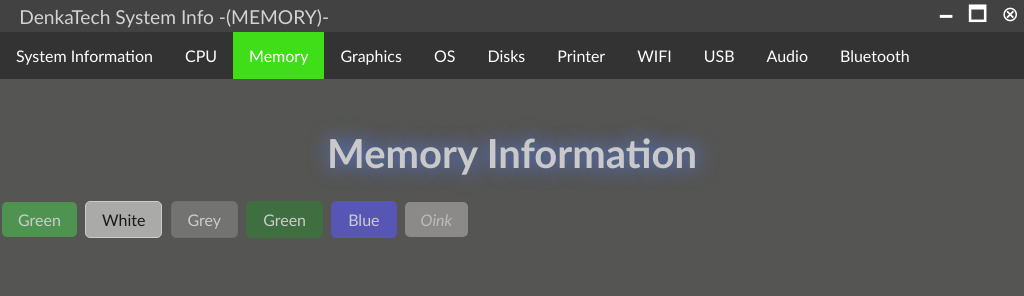
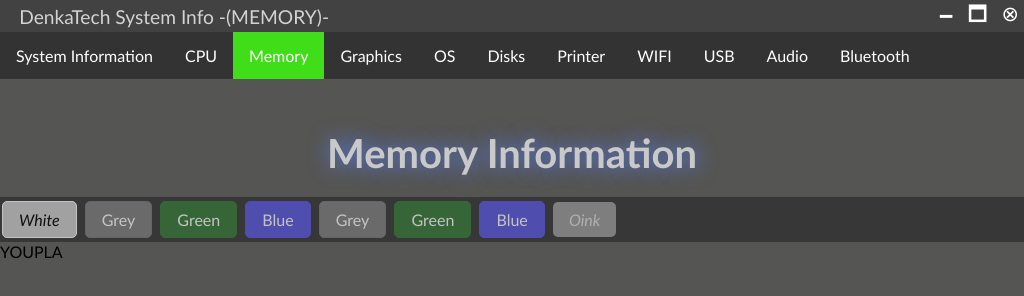
Before and after one commit to vangeytedvg/sysinfo_electron, an Electron app: page src/app/ui/memory.html in a window 1024 px wide. Both pictures are taken after a click on the button "White". Drawn offline with Linux system fonts and the light colour scheme.

Commit message:
Lots of experimenting with CSS and Electron

```diff
--- a/src/app/ui/memory.html
+++ b/src/app/ui/memory.html
@@ -48,16 +48,18 @@
       <denka-title caption="Memory Information"></denka-title>
     </section>
 
-    <section>
-      <button class="button">Green</button>
-      <button class="button button-white">White</button>
+    <div class="container">
+      <button id="kwakkel" class="button button-white">White</button>
+      <button class="button button-gray">Grey</button>
+      <button class="button button-green">Green</button>
+      <button class="button button-blue">Blue</button>
       <button class="button button-gray">Grey</button>
       <button class="button button-green">Green</button>
       <button class="button button-blue">Blue</button>
       <button class="button disabled">Oink</button>
-    </section>
+    </div>
 
-
+    <div id = "infobar"></div>
 
     <!-- Window events script -->
     <script src="./window.js" defer type="module"></script>
--- a/src/app/ui/style.css
+++ b/src/app/ui/style.css
@@ -123,3 +123,8 @@ nav {
 .table-style {
     margin-left: 10%;
 }
+
+.container {
+    align-items: center;
+    background-color: rgb(56, 55, 55);
+}
--- a/src/app/ui/styles/denkatech.css
+++ b/src/app/ui/styles/denkatech.css
@@ -8,13 +8,16 @@
     padding: 8px 16px;
     text-align: center;
     text-decoration: none;
-    display: inline-block;
     font-size: 1em;
     margin: 4px 2px;
     transition-duration: 0.4s;
     cursor: pointer;
 }
 
+/** This style is set for all types of buttons in this css **/
+.button:focus {
+    font-style: italic;
+}
 
 /** Can be used to indicate shortcuts
 .button::first-letter{
@@ -25,6 +28,11 @@
     background-color: rgb(206, 206, 206);
     color: black;
     border: 1px solid rgb(255, 255, 255);
+}
+
+/* Makes the button shift down 4 pixels */
+.button-white:active {
+	transform: translateY(4px);
 }
 
 .button-white:hover {
@@ -39,6 +47,10 @@
     border: 1px solid rgb(121, 121, 121);
 }
 
+.button-gray:active {
+	transform: translateY(4px);
+}
+
 .button-gray:hover {
     background-color: rgb(192, 192, 192);
     color: rgb(90, 90, 90);
@@ -51,11 +63,14 @@
     border: 1px solid #367938;
 }
 
+.button-green:active {
+    transform: translateY(4px);
+}
+
 .button-green:hover {
     background-color: #4caf50;
     color: white;
     border: 1px solid #4caf50;
-
 }
 
 .button-blue {
@@ -70,6 +85,10 @@
     border: 1px solid rgb(100, 97, 255);
 }
 
+.button-blue:active {
+    transform: translateY(4px);
+}
+
 .disabled {
     opacity: 0.6;
     background-color: rgb(175, 174, 174);
--- a/src/app/ui/window.js
+++ b/src/app/ui/window.js
@@ -9,9 +9,13 @@ const MINIMIZE_WINDOW = document.getElementById("minimize");
 const MAXIMIZE_WINDOW = document.getElementById("maximize");
 const CLOSE_WINDOW = document.getElementById("close-app");
 
+const KWAKKEL_BUTTON = document.getElementById("kwakkel");
+
 MINIMIZE_WINDOW.addEventListener("click", minimizeWindow);
 MAXIMIZE_WINDOW.addEventListener("click", maximizeWindow);
 CLOSE_WINDOW.addEventListener("click", closeWindow);
+
+KWAKKEL_BUTTON.addEventListener("click", kwakkelWindow)
 
 /**
  * Implementation of the event handlers
@@ -28,3 +32,9 @@ function maximizeWindow() {
     console.log("PWAAAKAKAK")
     app.window.maximize_window();
 }
+
+function kwakkelWindow() {
+    alert("KWAAKL");
+    const info = document.getElementById("infobar");
+    info.innerText = "YOUPLA"
+}
```
